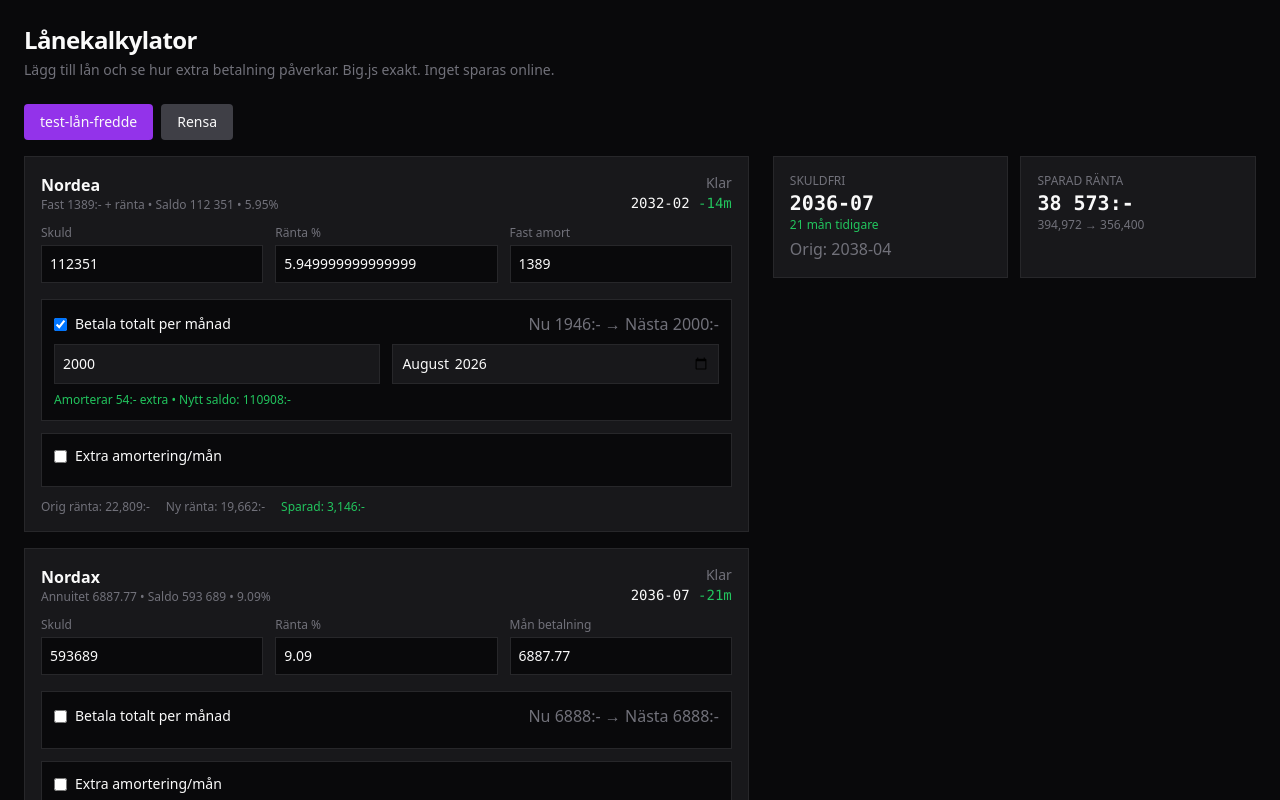
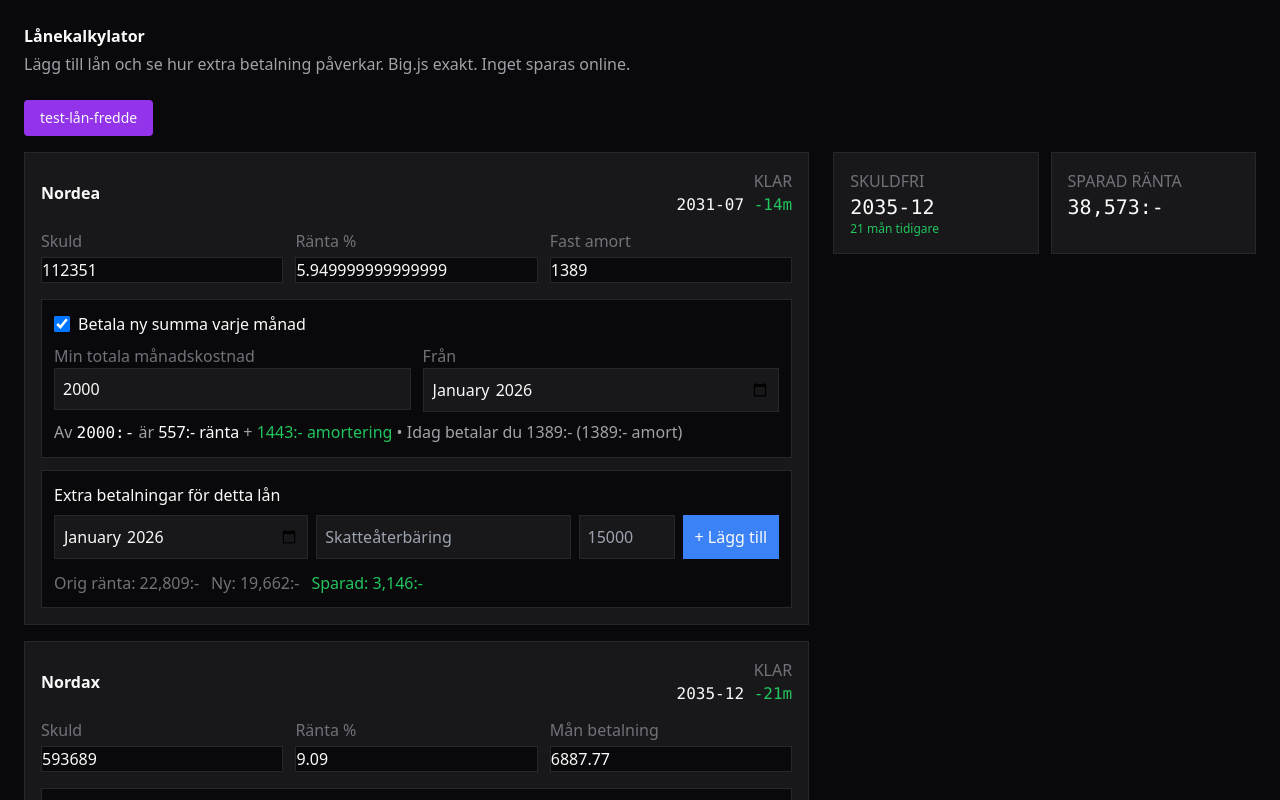
Before and after one commit to jonjys/debt-optimizer-standalone, a Next.js app: page / in a window 1280 px wide. Both pictures are taken after a click on the button "test-lån-fredde". Shown: the top 800 px of the page. Built offline with nearby package versions, Linux system fonts and the light colour scheme.

Commit message:
v2: Ny textstorlek, auto ränta/amort split, extra-betalning per lån med kopiera, Jan 2026 start, tom prod

```diff
--- a/components/debt-optimizer/DebtOptimizerView.tsx
+++ b/components/debt-optimizer/DebtOptimizerView.tsx
@@ -3,230 +3,80 @@
 import { calculatePayoffSchedule } from "@/lib/debt-optimizer/engine";
 import type { Loan, OneTimePayment } from "@/lib/debt-optimizer/types";
 
-const DEFAULT_START = "2026-08";
-
+const DEFAULT_START = "2026-01";
 const EMPTY_LOANS: Loan[] = [];
-
 const TEST_LOANS: Loan[] = [
-  {
-    id: "nordea",
-    name: "Nordea",
-    loanType: "Rak amortering",
-    paymentStyle: "fixed_amort",
-    balance: 112351,
-    interestRate: 0.0595,
-    currentMonthlyPayment: 1389,
-    targetMonthlyTotal: 2000,
-    targetMonthlyEnabled: true,
-    targetMonthlyFrom: DEFAULT_START,
-    extraMonthly: 0,
-    extraMonthlyEnabled: false,
-    extraMonthlyFrom: DEFAULT_START,
-  },
-  {
-    id: "nordax",
-    name: "Nordax",
-    loanType: "Annuitet",
-    paymentStyle: "annuity",
-    balance: 593689,
-    interestRate: 0.0909,
-    currentMonthlyPayment: 6887.77,
-    targetMonthlyTotal: 0,
-    targetMonthlyEnabled: false,
-    targetMonthlyFrom: DEFAULT_START,
-    extraMonthly: 0,
-    extraMonthlyEnabled: false,
-    extraMonthlyFrom: DEFAULT_START,
-    reinvestment: {
-      enabled: true,
-      fromLoanId: "nordea",
-      amount: 2000,
-      startDate: "2030-01",
-    },
-  },
+  { id: "nordea", name: "Nordea", loanType: "Rak amortering", paymentStyle: "fixed_amort" as const, balance: 112351, interestRate: 0.0595, currentMonthlyPayment: 1389, targetMonthlyTotal: 2000, targetMonthlyEnabled: true, targetMonthlyFrom: DEFAULT_START, extraMonthly: 0, extraMonthlyEnabled: false, extraMonthlyFrom: DEFAULT_START },
+  { id: "nordax", name: "Nordax", loanType: "Annuitet", paymentStyle: "annuity" as const, balance: 593689, interestRate: 0.0909, currentMonthlyPayment: 6887.77, targetMonthlyTotal: 0, targetMonthlyEnabled: false, targetMonthlyFrom: DEFAULT_START, extraMonthly: 0, extraMonthlyEnabled: false, extraMonthlyFrom: DEFAULT_START, reinvestment: { enabled: true, fromLoanId: "nordea", amount: 2000, startDate: "2030-01" } },
 ];
 
 export default function DebtOptimizerView() {
   const [loans, setLoans] = useState<Loan[]>(EMPTY_LOANS);
   const [oneTimes, setOneTimes] = useState<OneTimePayment[]>([]);
-  const [strategy, setStrategy] = useState<"custom">("custom");
   const isDev = process.env.NODE_ENV === "development";
+  const result = useMemo(() => loans.length? calculatePayoffSchedule({ loans, oneTimePayments: oneTimes, startDate: DEFAULT_START, strategy: "custom" }) : null, [loans, oneTimes]);
 
-  const result = useMemo(() => {
-    if (loans.length === 0) return null;
-    return calculatePayoffSchedule({
-      loans,
-      oneTimePayments: oneTimes,
-      startDate: DEFAULT_START,
-      strategy,
-    });
-  }, [loans, oneTimes, strategy]);
-
-  const updateLoan = (id: string, patch: Partial<Loan>) => {
-    setLoans((prev) => prev.map((l) => (l.id === id? {...l,...patch } : l)));
-  };
-
-  const addEmptyLoan = () => {
-    setLoans(prev => [...prev, {
-      id: Date.now().toString(),
-      name: "Nytt lån",
-      loanType: "Annuitet",
-      paymentStyle: "annuity" as const,
-      balance: 100000,
-      interestRate: 0.05,
-      currentMonthlyPayment: 2000,
-      targetMonthlyTotal: 0,
-      targetMonthlyEnabled: false,
-      targetMonthlyFrom: DEFAULT_START,
-      extraMonthly: 0,
-      extraMonthlyEnabled: false,
-      extraMonthlyFrom: DEFAULT_START,
-    }])
-  };
+  const updateLoan = (id: string, p: Partial<Loan>) => setLoans(prev => prev.map(l => l.id===id? {...l,...p} : l));
+  const addLoan = () => setLoans(prev => [...prev, { id: Date.now().toString(), name: `Lån ${prev.length+1}`, loanType: "Annuitet", paymentStyle: "annuity", balance: 100000, interestRate: 0.05, currentMonthlyPayment: 2000, targetMonthlyTotal: 0, targetMonthlyEnabled: false, targetMonthlyFrom: DEFAULT_START, extraMonthly: 0, extraMonthlyEnabled: false, extraMonthlyFrom: DEFAULT_START }]);
 
   return (
     <div className="min-h-screen bg-[#09090B] text-[#FAFAFA] p-4 md:p-6 overflow-x-hidden">
-      <div className="max-w- mx-auto w-full">
-        <h1 className="text-2xl font-bold tracking-tight mb-1">Lånekalkylator</h1>
-        <p className="text-[#71717A] text-sm mb-6">
-          Lägg till lån och se hur extra betalning påverkar. Big.js exakt. Inget sparas online.
-        </p>
+      <div className="max-w- mx-auto">
+        <h1 className="text- font-bold mb-1">Lånekalkylator</h1>
+        <p className="text-[#A1A1AA] text- mb-6">Lägg till lån och se hur extra betalning påverkar. Big.js exakt. Inget sparas online.</p>
 
-        {isDev && (
-          <div className="flex gap-2 mb-4">
-            <button onClick={() => setLoans(TEST_LOANS)} className="bg-purple-600 hover:bg-purple-700 px-4 py-2 rounded text-sm font-medium">
-              test-lån-fredde
-            </button>
-            <button onClick={() => setLoans([])} className="bg-zinc-700 px-4 py-2 rounded text-sm">
-              Rensa
-            </button>
-          </div>
-        )}
+        {isDev && <button onClick={() => setLoans(TEST_LOANS)} className="mb-4 bg-purple-600 px-4 py-2 rounded text-sm">test-lån-fredde</button>}
 
-        {loans.length === 0 && (
-          <div className="bg-[#18181B] border border-dashed border-[#27272A] p-8 text-center mb-6">
-            <div className="text-[#71717A] mb-3">Inga lån tillagda - helt tom prod</div>
-            <button onClick={addEmptyLoan} className="bg-[#3B82F6] px-6 py-2 rounded text-sm">+ Lägg till ditt första lån</button>
-          </div>
-        )}
+        {loans.length===0 && <div className="bg-[#18181B] border border-dashed border-[#27272A] p-8 text-center"><div className="text-[#71717A] mb-3">Inga lån tillagda - helt tom prod</div><button onClick={addLoan} className="bg-[#3B82F6] px-6 py-2 rounded text-sm">+ Lägg till ditt första lån</button></div>}
 
-        <div className="grid lg:grid-cols-[1.2fr_0.8fr] gap-6">
+        <div className="grid lg:grid-cols-[1.3fr_0.7fr] gap-6">
           <div className="space-y-4 min-w-0">
-            {loans.map((loan) => {
-              const lr = result?.loanResults.find((r) => r.id === loan.id);
-              const isFixed = loan.paymentStyle === "fixed_amort";
-              const nextInterest = loan.balance * (loan.interestRate / 12);
-              const nextRegular = isFixed? loan.currentMonthlyPayment + nextInterest : loan.currentMonthlyPayment;
-              const nextTarget = loan.targetMonthlyEnabled && loan.targetMonthlyTotal? loan.targetMonthlyTotal : nextRegular;
-              const extraFromTarget = Math.max(0, nextTarget - nextRegular);
-
+            {loans.map(loan => {
+              const lr = result?.loanResults.find(r=>r.id===loan.id);
+              const monthlyRate = loan.interestRate/12;
+              const interestPart = loan.balance * monthlyRate;
+              const baseAmort = loan.paymentStyle==="fixed_amort"? loan.currentMonthlyPayment : Math.max(0, loan.currentMonthlyPayment - interestPart);
+              const newTotal = loan.targetMonthlyEnabled? (loan.targetMonthlyTotal||0) : loan.currentMonthlyPayment;
+              const newAmort = Math.max(0, newTotal - interestPart);
               return (
-                <div key={loan.id} className="bg-[#18181B] border border-[#27272A] p-4 min-w-0">
-                  <div className="flex justify-between items-center mb-3 gap-2">
-                    <div className="min-w-0">
-                      <div className="font-semibold truncate">{loan.name}</div>
-                      <div className="text-xs text-[#71717A] truncate">
-                        {isFixed? `Fast ${loan.currentMonthlyPayment}:- + ränta` : `Annuitet ${loan.currentMonthlyPayment.toFixed(2)}`} • Saldo {loan.balance.toLocaleString("sv-SE")} • { (loan.interestRate*100).toFixed(2)}%
-                      </div>
-                    </div>
-                    <div className="text-right shrink-0">
-                      <div className="text-sm text-[#71717A]">Klar</div>
-                      <div className="font-mono text-sm">{lr?.newEndDate || "-"} <span className="text-[#22C55E]">{lr?.monthsSaved? `-${lr.monthsSaved}m` : ""}</span></div>
-                    </div>
+                <div key={loan.id} className="bg-[#18181B] border border-[#27272A] p-4">
+                  <div className="flex justify-between mb-3">
+                    <input value={loan.name} onChange={e=>updateLoan(loan.id,{name:e.target.value})} className="bg-transparent font-semibold text- border-b border-transparent focus:border-[#3B82F6] outline-none" />
+                    <div className="text-right"><div className="text- text-[#71717A]">KLAR</div><div className="font-mono text-">{lr?.newEndDate||"-"} <span className="text-[#22C55E]">{lr?.monthsSaved? `-${lr.monthsSaved}m`: ""}</span></div></div>
                   </div>
 
                   <div className="grid grid-cols-1 sm:grid-cols-3 gap-3 mb-4">
-                    <label className="text-xs min-w-0">
-                      <div className="text-[#71717A] mb-1">Skuld</div>
-                      <input type="number" value={loan.balance} onChange={(e) => updateLoan(loan.id, { balance: Number(e.target.value) })} className="w-full bg-[#09090B] border border-[#27272A] p-2 text-sm" />
-                    </label>
-                    <label className="text-xs min-w-0">
-                      <div className="text-[#71717A] mb-1">Ränta %</div>
-                      <input type="number" step="0.01" value={loan.interestRate*100} onChange={(e) => updateLoan(loan.id, { interestRate: Number(e.target.value)/100 })} className="w-full bg-[#09090B] border border-[#27272A] p-2 text-sm" />
-                    </label>
-                    <label className="text-xs min-w-0">
-                      <div className="text-[#71717A] mb-1">{isFixed? "Fast amort" : "Mån betalning"}</div>
-                      <input type="number" value={loan.currentMonthlyPayment} onChange={(e) => updateLoan(loan.id, { currentMonthlyPayment: Number(e.target.value) })} className="w-full bg-[#09090B] border border-[#27272A] p-2 text-sm" />
-                    </label>
+                    <label className="text-"><div className="text-[#71717A] mb-1">Skuld</div><input type="number" min={0} max={9999999} value={loan.balance} onChange={e=>updateLoan(loan.id,{balance:Number(e.target.value)})} className="w-full bg-[#09090B] border border-[#27272A] p- text-" /></label>
+                    <label className="text-"><div className="text-[#71717A] mb-1">Ränta %</div><input type="number" step="0.01" value={loan.interestRate*100} onChange={e=>updateLoan(loan.id,{interestRate:Number(e.target.value)/100})} className="w-full bg-[#09090B] border border-[#27272A] p- text-" /></label>
+                    <label className="text-"><div className="text-[#71717A] mb-1">{loan.paymentStyle==="fixed_amort"?"Fast amort":"Mån betalning"}</div><input type="number" value={loan.currentMonthlyPayment} onChange={e=>updateLoan(loan.id,{currentMonthlyPayment:Number(e.target.value)})} className="w-full bg-[#09090B] border border-[#27272A] p- text-" /></label>
                   </div>
 
                   <div className="bg-[#09090B] border border-[#27272A] p-3 mb-3">
-                    <div className="flex items-center justify-between mb-2 gap-2">
-                      <div className="flex items-center gap-2">
-                        <input type="checkbox" checked={!!loan.targetMonthlyEnabled} onChange={(e) => updateLoan(loan.id, { targetMonthlyEnabled: e.target.checked })} />
-                        <span className="text-sm font-medium">Betala totalt per månad</span>
+                    <div className="flex items-center gap-2 mb-2"><input type="checkbox" checked={!!loan.targetMonthlyEnabled} onChange={e=>updateLoan(loan.id,{targetMonthlyEnabled:e.target.checked})} className="w-4 h-4" /><span className="text- font-medium">Betala ny summa varje månad</span></div>
+                    {loan.targetMonthlyEnabled? (
+                      <div>
+                        <div className="grid grid-cols-2 gap-3"><div><div className="text- text-[#71717A]">Min totala månadskostnad</div><input type="number" min={0} max={99999} placeholder="2500" value={loan.targetMonthlyTotal||""} onChange={e=>updateLoan(loan.id,{targetMonthlyTotal:Number(e.target.value)})} className="w-full bg-[#18181B] border border-[#27272A] p-2 text-" /></div><div><div className="text- text-[#71717A]">Från</div><input type="month" value={loan.targetMonthlyFrom||DEFAULT_START} onChange={e=>updateLoan(loan.id,{targetMonthlyFrom:e.target.value})} className="w-full bg-[#18181B] border border-[#27272A] p-2 text-" /></div></div>
+                        <div className="mt-2 text- text-[#A1A1AA]">Av <span className="text-white font-mono">{newTotal.toFixed(0)}:-</span> är <span className="text-white">{interestPart.toFixed(0)}:- ränta</span> + <span className="text-[#22C55E]">{newAmort.toFixed(0)}:- amortering</span> • Idag betalar du {loan.currentMonthlyPayment.toFixed(0)}:- ({baseAmort.toFixed(0)}:- amort)</div>
                       </div>
-                      <div className="text- text-[#71717A] shrink-0">Nu {nextRegular.toFixed(0)}:- → Nästa {nextTarget.toFixed(0)}:-</div>
-                    </div>
-                    {loan.targetMonthlyEnabled && (
-                      <div className="grid grid-cols-2 gap-3">
-                        <input type="number" placeholder="2000" value={loan.targetMonthlyTotal || ""} onChange={(e) => updateLoan(loan.id, { targetMonthlyTotal: Number(e.target.value) })} className="bg-[#18181B] border border-[#27272A] p-2 text-sm" />
-                        <input type="month" value={loan.targetMonthlyFrom || DEFAULT_START} onChange={(e) => updateLoan(loan.id, { targetMonthlyFrom: e.target.value })} className="bg-[#18181B] border border-[#27272A] p-2 text-sm" />
-                      </div>
-                    )}
-                    {loan.targetMonthlyEnabled && extraFromTarget > 0 && (
-                      <div className="text-xs text-[#22C55E] mt-2">Amorterar {extraFromTarget.toFixed(0)}:- extra • Nytt saldo: {(loan.balance - loan.currentMonthlyPayment - extraFromTarget).toFixed(0)}:-</div>
-                    )}
+                    ) : <div className="text- text-[#71717A]">Betalar idag {loan.currentMonthlyPayment.toFixed(0)}:- /mån varav {interestPart.toFixed(0)}:- är ränta</div>}
                   </div>
 
-                  <div className="bg-[#09090B] border border-[#27272A] p-3 mb-3">
-                    <div className="flex items-center gap-2 mb-2">
-                      <input type="checkbox" checked={!!loan.extraMonthlyEnabled} onChange={(e) => updateLoan(loan.id, { extraMonthlyEnabled: e.target.checked })} />
-                      <span className="text-sm">Extra amortering/mån</span>
-                    </div>
-                    {loan.extraMonthlyEnabled && (
-                      <div className="grid grid-cols-2 gap-3">
-                        <input type="number" placeholder="500" value={loan.extraMonthly || ""} onChange={(e) => updateLoan(loan.id, { extraMonthly: Number(e.target.value) })} className="bg-[#18181B] border border-[#27272A] p-2 text-sm" />
-                        <input type="month" value={loan.extraMonthlyFrom || DEFAULT_START} onChange={(e) => updateLoan(loan.id, { extraMonthlyFrom: e.target.value })} className="bg-[#18181B] border border-[#27272A] p-2 text-sm" />
-                      </div>
-                    )}
-                  </div>
-
-                  {loan.id === "nordax" && (
-                    <div className="bg-[#09090B] border border-[#3B82F6]/30 p-3">
-                      <div className="flex items-center gap-2 mb-2">
-                        <input type="checkbox" checked={!!loan.reinvestment?.enabled} onChange={(e) => updateLoan(loan.id, { reinvestment: {...(loan.reinvestment || { fromLoanId: "nordea", amount: 2000, startDate: DEFAULT_START }), enabled: e.target.checked } })} />
-                        <span className="text-sm">När Nordea klart: lägg över summan på Nordax</span>
-                      </div>
-                    </div>
-                  )}
-
-                  {lr && (
-                    <div className="mt-3 text-xs text-[#71717A] flex flex-wrap gap-4">
-                      <span>Orig ränta: {lr.originalTotalInterest.toLocaleString()}:-</span>
-                      <span>Ny ränta: {lr.newTotalInterest.toLocaleString()}:-</span>
-                      <span className="text-[#22C55E]">Sparad: {lr.interestSaved.toLocaleString()}:-</span>
-                    </div>
-                  )}
-                </div>
-              );
-            })}
-            {loans.length > 0 && <button onClick={addEmptyLoan} className="bg-zinc-800 border border-[#27272A] w-full py-2 text-sm">+ Lägg till lån</button>}
-          </div>
-
-          <div className="space-y-4 lg:sticky lg:top-6 h-fit min-w-0">
-            {result? (
-              <>
-                <div className="grid grid-cols-2 gap-3">
-                  <div className="bg-[#18181B] border border-[#27272A] p-4">
-                    <div className="text-xs text-[#71717A]">SKULDFRI</div>
-                    <div className="text-xl font-mono font-bold">{result.newFreedomDate}</div>
-                    <div className="text-xs text-[#22C55E]">{result.totalMonthsSaved} mån tidigare</div>
-                    <div className="text- text-[#71717A] mt-1">Orig: {result.originalFreedomDate}</div>
-                  </div>
-                  <div className="bg-[#18181B] border border-[#27272A] p-4">
-                    <div className="text-xs text-[#71717A]">SPARAD RÄNTA</div>
-                    <div className="text-xl font-mono font-bold">{result.totalInterestSaved.toLocaleString("sv-SE")}:-</div>
-                    <div className="text-xs text-[#71717A]">{result.totalOriginalInterest.toLocaleString()} → {result.totalNewInterest.toLocaleString()}</div>
+                  <div className="bg-[#09090B] border border-[#27272A] p-3">
+                    <div className="text- font-medium mb-2">Extra betalningar för detta lån</div>
+                    <div className="flex gap-2 mb-2"><input type="month" defaultValue={DEFAULT_START} id={`ex-date-${loan.id}`} className="bg-[#18181B] border border-[#27272A] p-2 text- flex-1" /><input type="text" placeholder="Skatteåterbäring" id={`ex-label-${loan.id}`} className="bg-[#18181B] border border-[#27272A] p-2 text- flex-1" /><input type="number" placeholder="15000" id={`ex-amt-${loan.id}`} className="bg-[#18181B] border border-[#27272A] p-2 text- w-24" /><button onClick={()=>{const d=(document.getElementById(`ex-date-${loan.id}`) as HTMLInputElement).value; const lab=(document.getElementById(`ex-label-${loan.id}`) as HTMLInputElement).value; const a=Number((document.getElementById(`ex-amt-${loan.id}`) as HTMLInputElement).value); if(d&&a) setOneTimes(p=>[...p,{id:Date.now().toString(), date:d, amount:a, loanId:loan.id, label:lab}] as any);}} className="bg-[#3B82F6] px-3 text-">+ Lägg till</button></div>
+                    <div className="space-y-1">{oneTimes.filter(ot=>ot.loanId===loan.id).map(ot=><div key={ot.id} className="flex justify-between text- bg-[#18181B] p-2"><span>{ot.date} • {(ot as any).label||"Extra"} • {ot.amount}:- </span><div className="flex gap-2"><button onClick={()=>{const copy={...ot, id:Date.now().toString()}; setOneTimes(p=>[...p,copy]);}} className="text-[#3B82F6]">kopiera</button><button onClick={()=>setOneTimes(p=>p.filter(x=>x.id!==ot.id))} className="text-red-400">x</button></div></div>)}</div>
+                    {lr && <div className="mt-3 text- text-[#71717A] flex gap-3"><span>Orig ränta: {lr.originalTotalInterest.toLocaleString()}:-</span><span>Ny: {lr.newTotalInterest.toLocaleString()}:-</span><span className="text-[#22C55E]">Sparad: {lr.interestSaved.toLocaleString()}:-</span></div>}
                   </div>
                 </div>
-              </>
-            ) : (
-              <div className="bg-[#18181B] border border-[#27272A] p-4 text-sm text-[#71717A]">Lägg till lån för att se resultat</div>
-            )}
+              )
+            })}
+            {loans.length>0 && <button onClick={addLoan} className="w-full bg-zinc-800 border border-[#27272A] py-3 text-sm">+ Lägg till lån</button>}
+          </div>
+          <div className="space-y-4 lg:sticky lg:top-6 h-fit">
+            {result? <><div className="grid grid-cols-2 gap-3"><div className="bg-[#18181B] border border-[#27272A] p-4"><div className="text- text-[#71717A]">SKULDFRI</div><div className="text-xl font-mono">{result.newFreedomDate}</div><div className="text-xs text-[#22C55E]">{result.totalMonthsSaved} mån tidigare</div></div><div className="bg-[#18181B] border border-[#27272A] p-4"><div className="text- text-[#71717A]">SPARAD RÄNTA</div><div className="text-xl font-mono">{result.totalInterestSaved.toLocaleString()}:-</div></div></div></> : <div className="bg-[#18181B] border border-[#27272A] p-4 text-sm text-[#71717A]">Lägg till lån för att se resultat</div>}
           </div>
         </div>
       </div>
     </div>
-  );
+  )
 }
```
